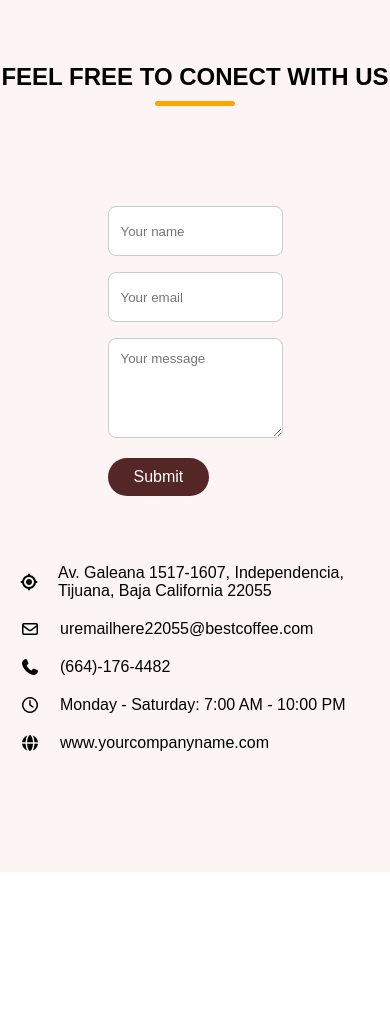
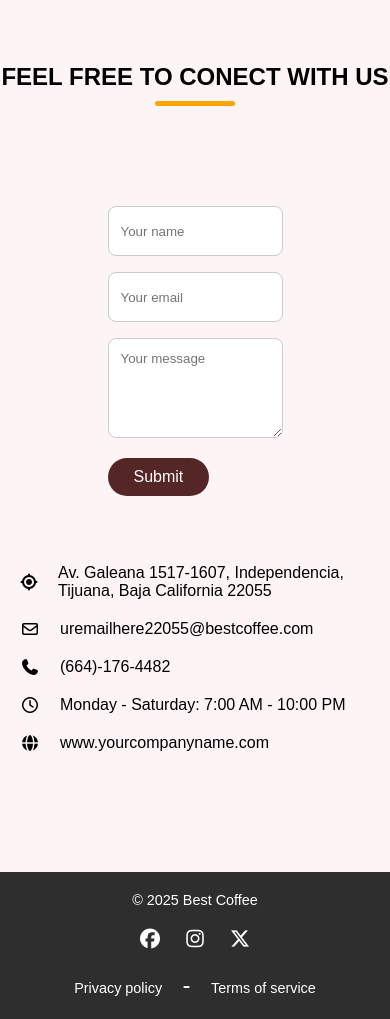
Before and after one commit to Exxon-Gonzalez/CoffeeHomepage, a plain HTML site: page index.html in a window 390 px wide. Shown: the part 8335-9354 px from the top of the page. Before the commit the page ends 9207 px from the top, so only its background shows below. Drawn offline with Linux system fonts and the light colour scheme; a web font is replaced by a local one.

Commit message:
Footer listo

```diff
--- a/index.html
+++ b/index.html
@@ -23,19 +23,19 @@
                         <a href="#" class="nav-link">Home</a>
                     </li>
                     <li class="nav-item">
-                        <a href="#" class="nav-link">About</a>
+                        <a href="#about" class="nav-link">About</a>
                     </li>
                     <li class="nav-item">
-                        <a href="#" class="nav-link">Menu</a>
+                        <a href="#menu" class="nav-link">Menu</a>
                     </li>
                     <li class="nav-item">
-                        <a href="#" class="nav-link">Visit us</a>
+                        <a href="#visit-us" class="nav-link">Visit us</a>
                     </li>
                     <li class="nav-item">
-                        <a href="#" class="nav-link">Gallery</a>
+                        <a href="#gallery" class="nav-link">Gallery</a>
                     </li>
                     <li class="nav-item">
-                        <a href="#" class="nav-link">Contact</a>
+                        <a href="#contact" class="nav-link">Contact</a>
                     </li>
                 </ul>
                 <button id="menu-open-button" class="fas fa-bars"></button>
@@ -62,7 +62,7 @@
             </section>
 
             <!--About us section-->
-            <section class="about-section">
+            <section class="about-section" id="about">
                 <div class="section-content">
                     <div class="about-image-wrapper">
                         <img src="src/images/yourimagehere.png" alt="about-image" class="about-image">
@@ -85,7 +85,7 @@
             </section>
 
             <!--Menu section-->
-            <section class="menu-section">
+            <section class="menu-section" id="menu">
                 <h2 class="section-title">Our Menu</h2>
                 <div class="section-content">
                     <ul class="menu-list">
@@ -130,7 +130,7 @@
             </section>
 
             <!--Map section-->
-            <section class="map-section">
+            <section class="map-section" id="visit-us">
                 <h2 class="section-title">You can locate us here!</h2>
                 <div class="section-content">
                     <div class="map-container">
@@ -154,7 +154,7 @@
             </section>
 
             <!--Gallery Section-->
-            <section class="gallery-section">
+            <section class="gallery-section" id="gallery">
                 <h2 class="section-title">Gallery</h2>
                 <div class="section-content">
                     <ul class="gallery-list">
@@ -181,7 +181,7 @@
             </section>
 
             <!--Contact section-->
-            <section class="contact-section">
+            <section class="contact-section" id="contact">
                 <h2 class="section-title">Feel free to conect with us</h2>
                 <div class="section-content">
                     <ul class="contact-info-list">
@@ -217,6 +217,24 @@
                 </div>
             </section>
 
+            <footer class="footer-section">
+                <div class="section-content">
+                    <p class="copyright-text">© 2025 Best Coffee</p>
+
+                    <div class="social-link-list">
+                        <a href="#" class="social-link"><i class="fa-brands fa-facebook"></i></a>
+                        <a href="#" class="social-link"><i class="fa-brands fa-instagram"></i></a>
+                        <a href="#" class="social-link"><i class="fa-brands fa-x-twitter"></i></a>
+                    </div>
+
+                    <p class="policy-text">
+                        <a href="#" class="policy-link">Privacy policy</a>
+                        <span class="separator">-</span>
+                        <a href="#" class="policy-link">Terms of service</a>
+                    </p>
+                </div>
+            </footer>
+
         </main>
 
 
--- a/script.js
+++ b/script.js
@@ -1,5 +1,6 @@
 const menuOpenButton = document.querySelector("#menu-open-button");
 const menuCloseButton = document.querySelector("#menu-close-button");
+const navLinks = document.querySelectorAll(".nav-menu .nav-link");
 
 menuOpenButton.addEventListener("click", ()=>{
     // Toggle mobile menu visibility
@@ -8,3 +9,6 @@ menuOpenButton.addEventListener("click", ()=>{
 
 // Close the menu when the close button is clicked
 menuCloseButton.addEventListener("click", ()=> menuOpenButton.click());
+
+// Close the menu when a navigation link is clicked
+navLinks.forEach(link => link.addEventListener("click", ()=> menuOpenButton.click()));
--- a/style.css
+++ b/style.css
@@ -45,6 +45,10 @@
 
 
 
+}
+
+html{
+    scroll-behavior:smooth;
 }
 
 
@@ -463,6 +467,51 @@ header .navbar {
     border-color: var(--primary-color);
 }
 
+/*Footer styles*/
+
+.footer-section{
+    background: var(--dark-color);
+    padding: 20px 0;
+}
+
+.footer-section .section-content{
+    display: flex;
+    align-items: center;
+    justify-content: space-between;
+}
+
+.footer-section :where(.copyright-text, .social-link, .policy-link){
+    color: var(--white-color);
+    font-size: var(--font-size-small);
+}
+
+.footer-section .social-link-list{
+    display: flex;
+    gap: 20px;
+}
+
+.footer-section .social-link-list .social-link{
+    font-size: var(--font-size-large);
+    transition: 0.3s ease;
+}
+
+.footer-section .policy-text .policy-link{
+    transition: 0.3s ease;
+    margin: 0 8px;
+}
+
+.footer-section .social-link-list .social-link:hover,
+.footer-section .social-link-list .social-link:hover,
+.footer-section .policy-text .policy-link:hover{
+    color: var(--secondary-color);
+}
+
+.footer-section .policy-text .separator{
+    color: var(--white-color);
+    margin: 0 8px;
+    font-size: var(--font-size-XL);
+
+}
 
 
 /*Responsive media query code for max width 1024px*/
@@ -642,5 +691,11 @@ header .navbar {
     height: 250px;
     }
 
+    .footer-section .section-content{
+        flex-direction: column;
+        gap: 20px;
+        text-align: center;
+    }
+
 
 }
```
